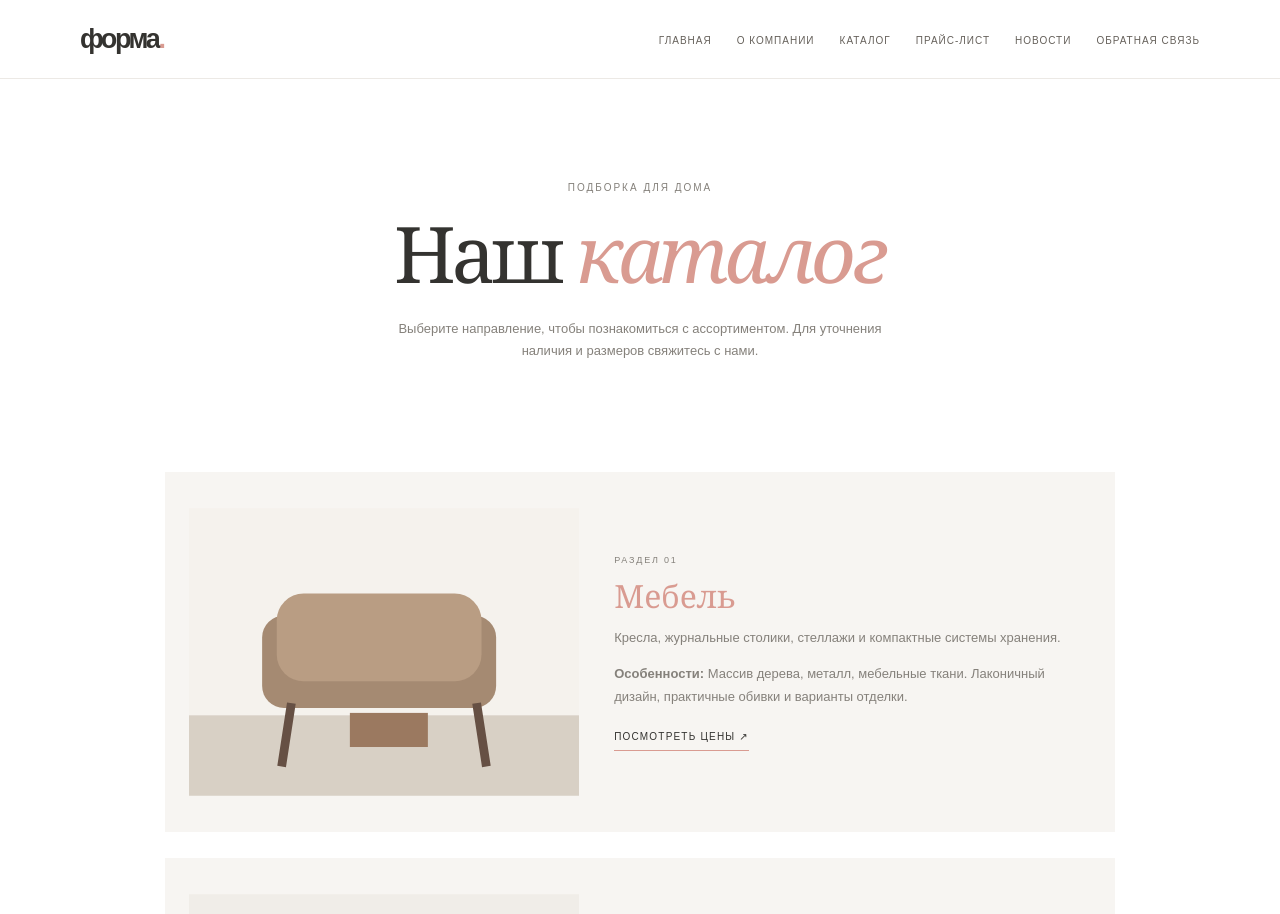
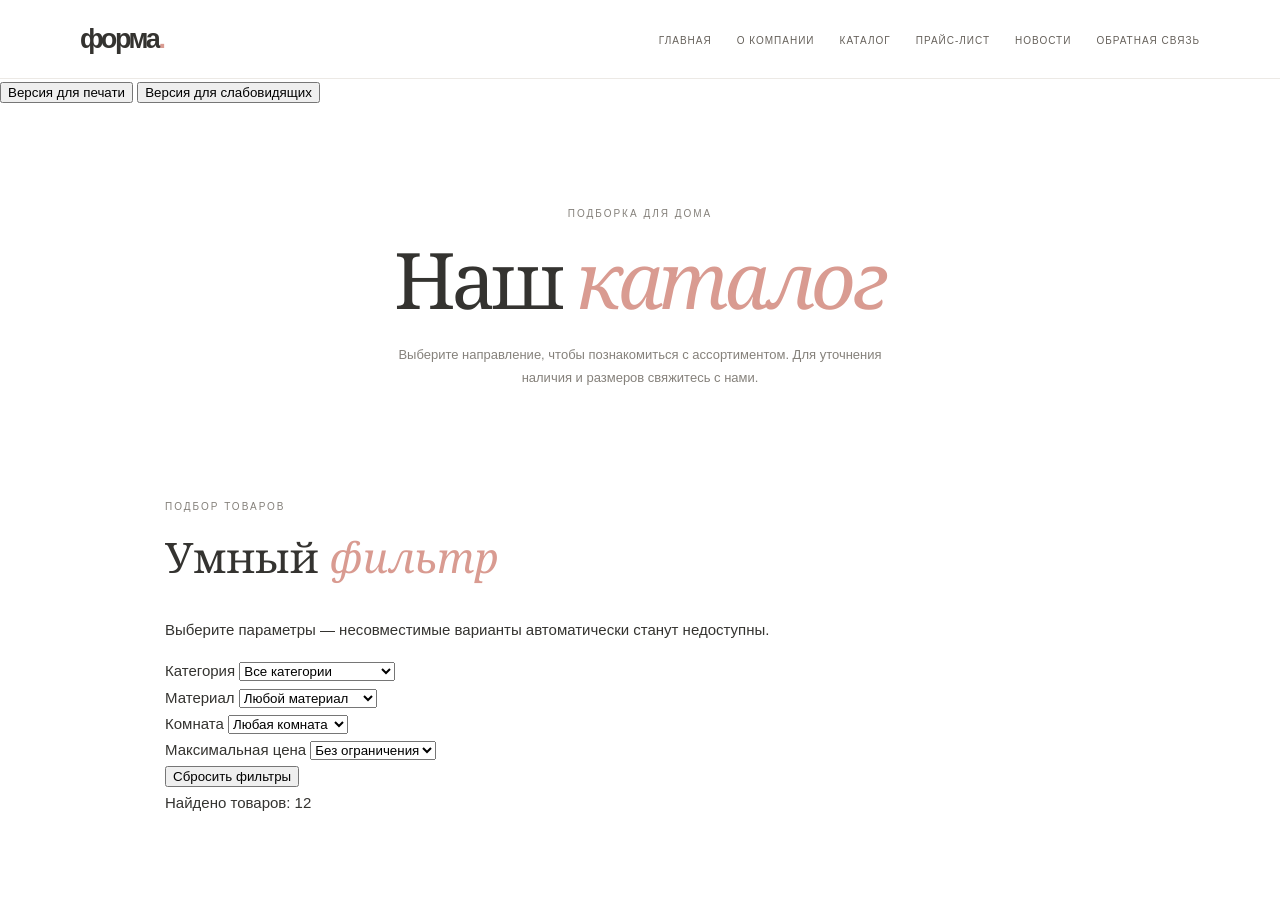
Before and after one commit to mrscono123123-creator123/webbbb, a plain HTML site: page catalog.html in a window 1280 px wide. Shown: the top 914 px of the page. Drawn offline with Linux system fonts and the light colour scheme.

Commit message:
Добавить версии отображения и умный фильтр

```diff
--- a/catalog.html
+++ b/catalog.html
@@ -34,6 +34,10 @@
         </nav>
       </div>
     </header>
+        <div class="accessibility-tools" aria-label="Настройки отображения сайта">
+      <button class="tool-button" id="print-version-button" type="button" aria-pressed="false">Версия для печати</button>
+      <button class="tool-button" id="vision-version-button" type="button" aria-pressed="false">Версия для слабовидящих</button>
+    </div>
     <main id="top">
       <section class="page-hero">
         <p class="eyebrow">
@@ -46,6 +50,62 @@
           Выберите направление, чтобы познакомиться с ассортиментом. Для уточнения наличия и размеров свяжитесь с нами.
         </p>
       </section>
+      <section class="content-section smart-filter-section" id="smart-filter" aria-labelledby="smart-filter-title">
+        <div class="filter-heading">
+          <p class="eyebrow">Подбор товаров</p>
+          <h2 id="smart-filter-title">Умный <em>фильтр</em></h2>
+          <p>Выберите параметры — несовместимые варианты автоматически станут недоступны.</p>
+        </div>
+        <div class="smart-filter" role="group" aria-label="Параметры подбора товаров">
+          <div class="filter-field">
+            <label for="filter-category">Категория</label>
+            <select id="filter-category">
+              <option value="">Все категории</option>
+              <option value="furniture">Мебель</option>
+              <option value="bedding">Постельный текстиль</option>
+              <option value="bathroom">Ванная комната</option>
+              <option value="accessories">Аксессуары</option>
+            </select>
+          </div>
+          <div class="filter-field">
+            <label for="filter-material">Материал</label>
+            <select id="filter-material">
+              <option value="">Любой материал</option>
+              <option value="wood">Дерево</option>
+              <option value="fabric">Ткань</option>
+              <option value="cotton">Хлопок</option>
+              <option value="metal">Металл</option>
+              <option value="ceramic">Керамика</option>
+              <option value="other">Другие материалы</option>
+            </select>
+          </div>
+          <div class="filter-field">
+            <label for="filter-room">Комната</label>
+            <select id="filter-room">
+              <option value="">Любая комната</option>
+              <option value="living">Гостиная</option>
+              <option value="bedroom">Спальня</option>
+              <option value="bathroom">Ванная</option>
+              <option value="any">Универсальные</option>
+            </select>
+          </div>
+          <div class="filter-field">
+            <label for="filter-price">Максимальная цена</label>
+            <select id="filter-price">
+              <option value="">Без ограничения</option>
+              <option value="3000">До 3 000 ₽</option>
+              <option value="10000">До 10 000 ₽</option>
+              <option value="20000">До 20 000 ₽</option>
+              <option value="30000">До 30 000 ₽</option>
+              <option value="40000">До 40 000 ₽</option>
+            </select>
+          </div>
+          <button class="filter-reset" id="filter-reset" type="button">Сбросить фильтры</button>
+        </div>
+        <p class="filter-result-count" id="filter-result-count" aria-live="polite">Найдено товаров: 12</p>
+        <div class="filter-results" id="filter-results" aria-live="polite"></div>
+      </section>
+
       <section class="content-section catalog-list">
         <article class="catalog-card" id="furniture">
           <img src="images/furniture.svg" alt="Мебель">
```
